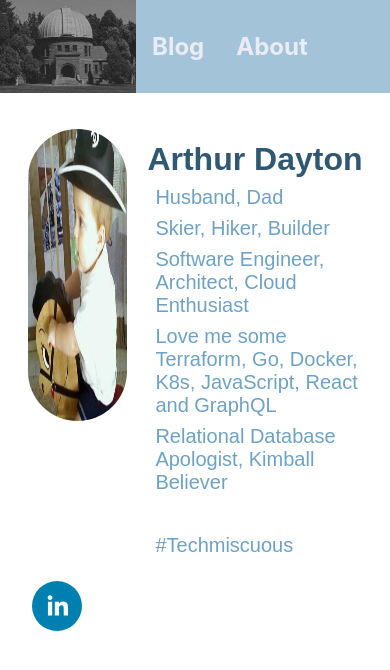
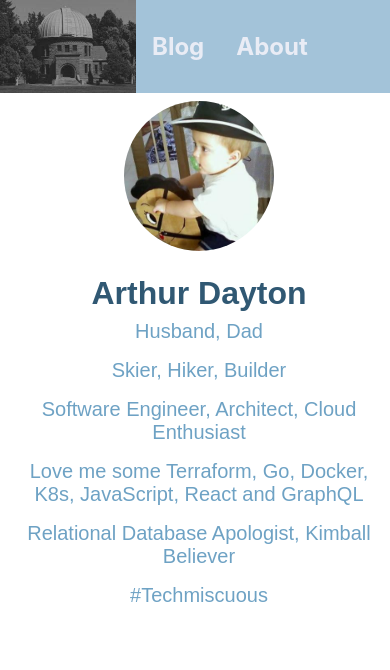
Before and after one commit to arthurdayton116/arthurdayton116.git.io, a React (Create React App) app: page /about in a window 390 px wide. Shown: the top 670 px of the page. Built offline with nearby package versions, Linux system fonts and the light colour scheme.

Commit message:
add mobile responsiveness styling

```diff
--- a/src/App.js
+++ b/src/App.js
@@ -16,7 +16,7 @@ function App() {
             <React.Fragment>
               <Router>
                       <NavigationBar />
-                      <Box pl={4}>
+                      <Box pl={[2,2,4]}>
                       <Switch>
                           <Route exact path="/" component={Blogs} />
                           <Route path="/about" component={About} />
--- a/src/components/About.js
+++ b/src/components/About.js
@@ -14,22 +14,42 @@ import {
 
  export const About = () => {
      const theme = useTheme()
+     const textSx={
+         pb: [3,3,2]
+     }
      const h4Sx={
          color: theme.h1.text,
          fontFamily: theme.fontFamily,
+         pb: [3,3,2],
+         ml: [0,0,2]
      }
      const h1Sx={
          color: theme.h4.text,
          fontFamily: theme.fontFamily,
-         fontSize: [5,6,7]
+         fontSize: [5,6,7],
+         pb: 2,
+         pt: 2,
      }
 
      return (
-         <Box>
-         <Flex mx={-2}>
-             <Image p={1} verticalAlign='middle' src={avatar} sx={{width: 300,height: 300,borderRadius: 9999}}/>
+         // <Box>
+         <Flex flexWrap='wrap' p={[0,1,2]}>
+             <Box sx={{width: ['1', '1/2', '1/2'],
+                 display: ['flex','',''],
+                 marginLeft: ['auto','auto','5%'],
+                 marginRight:['auto','auto','5%']
+             }}
+             >
+                 <Image p={[0,1,2]}
+                        verticalAlign='middle'
+                        src={avatar}
+                        sx={{ width: ['150px','300px'], height: ['150px','300px'] ,borderRadius: 9999}}
+                 />
+             </Box>
              <Box
                  sx={{
+                     textAlign: ['center','center','left'],
+                     width: [ '1', '1/2' , '1/2'],
                      color: theme.colors.primary,
                      fontSize: 20,      // theme.fontSizes[2]
                      margin: 3,        // theme.space[3]
@@ -38,19 +58,21 @@ import {
                      sx={h1Sx}>
                      Arthur Dayton
                  </Heading>
-                 <Box p={2} sx={h4Sx}>
-                     <Text pb={2}>Husband, Dad</Text>
-                     <Text pb={2}>Skier, Hiker, Builder</Text>
-                     <Text pb={2}>Software Engineer, Architect, Cloud Enthusiast</Text>
-                     <Text pb={2}>Love me some Terraform, Go, Docker, K8s, JavaScript, React and GraphQL</Text>
-                     <Text pb={2}>Relational Database Apologist, Kimball Believer</Text>
-                     <Text pt={4}>#Techmiscuous</Text>
+                 <Box  sx={h4Sx}>
+                     <Text sx={textSx}>Husband, Dad</Text>
+                     <Text sx={textSx}>Skier, Hiker, Builder</Text>
+                     <Text sx={textSx}>Software Engineer, Architect, Cloud Enthusiast</Text>
+                     <Text sx={textSx}>Love me some Terraform, Go, Docker, K8s, JavaScript, React and GraphQL</Text>
+                     <Text sx={textSx}>Relational Database Apologist, Kimball Believer</Text>
+                     <Text sx={textSx}>#Techmiscuous</Text>
                  </Box>
              </Box>
 
          </Flex>
-     <Box>
-         <SocialIcon url="https://www.linkedin.com/in/arthurdayton/" />
-     </Box>
-         </Box>
+
      )}
+
+{/*<Box>*/}
+{/*    <SocialIcon url="https://www.linkedin.com/in/arthurdayton/" />*/}
+{/*</Box>*/}
+// </Box>
--- a/src/components/NavigationBar.js
+++ b/src/components/NavigationBar.js
@@ -22,7 +22,7 @@ export const NavigationBar = (props) => {
     };
 
     return (
-        <Box pb={4}>
+        <Box pb={[2,2,4]}>
         <Flex
             bg={theme.navbar.background}
             alignItems='center'>
--- a/src/components/Post.js
+++ b/src/components/Post.js
@@ -21,17 +21,24 @@ export const Post = (props) => {
         fontFamily: theme.fontFamily,
     }
 
+    const codeBlockSx={
+        pt: [2,2,4],
+        pb: [2,2,4],
+        pl: [0,2,3],
+        fontSize: ['.75em','1.5em','1.5em'],
+    }
+
 
     const components = {
         pre: props => <div {...props} />,
-        code: props => <Box pt={4} pb={4} pl={4}><CustomCodeBlock {...props} /></Box>,
-        p: props => <Text ml={4} mt={2} mb={2} {...props} />,
-        h1: props => <Box pl={3} pt={2} pb={2} {...props}><Heading {...props} as={'h1'}/></Box>,
-        h4: props => <Box pl={3} pt={2} pb={2} {...props}><Heading sx={h4Sx} {...props} as={'h4'}/></Box>,
-        h5: props => <Box pl={3} pt={2} pb={2} {...props}><Heading {...props} as={'h5'}/></Box>,
+        code: props => <Box sx={codeBlockSx}><CustomCodeBlock {...props} /></Box>,
+        p: props => <Text ml={[0,2,4]} mt={2} mb={2} {...props} />,
+        h1: props => <Box pl={[0,2,3]} pt={2} pb={2} {...props}><Heading {...props} as={'h1'}/></Box>,
+        h4: props => <Box pl={[0,2,3]} pt={2} pb={2} {...props}><Heading sx={h4Sx} {...props} as={'h4'}/></Box>,
+        h5: props => <Box pl={[0,2,3]} pt={2} pb={2} {...props}><Heading {...props} as={'h5'}/></Box>,
         // li: props => ,
         ul: props => <ul { ...props} style={{listStyleType: 'square'}} >
-            <Box ml={4}><li ><span { ...props} style={{paddingLeft: '0em'}}></span></li></Box>
+            <Box ml={[0,2,4]}><li ><span { ...props} style={{paddingLeft: '0em'}}></span></li></Box>
         </ul>,
         ol: props => <ol { ...props} >
         </ol>
@@ -40,9 +47,9 @@ export const Post = (props) => {
     const linkSX = {
         color: theme.navbar.background,
         fontWeight: 'bold',
-        fontSize: '1.5em',
+        fontSize: ['1em','1em','1.5em'],
         textDecoration: 'none',
-        padding: 3,
+        p: [1,2,3],
         ':hover': {
             color: theme.navbar.hover,
             fontWeight: 900,
@@ -52,11 +59,11 @@ export const Post = (props) => {
   return (
     <div>
       <Link href="/blog/" sx={linkSX}>{'<'} Back</Link>
-        <Box p={4} fontFamily='arial'>
-            <Box pl={3} pt={2} pb={2} bg={theme.colors.pale}>
+        <Box p={[0,2,4]} fontFamily='arial'>
+            <Box pl={[0,2,4]} pt={[0,2,4]} pb={[0,2,4]} bg={theme.colors.pale}>
                 <Heading as={'h1'} sx={h1Sx}>{post.title}</Heading>
             </Box>
-            <Box pt={2} pl={4}>
+            <Box pt={2} pl={[0,2,4]}>
                 <Suspense fallback={<div>Loading...</div>}>
                     <Content components={components} post={post} images={Images}/>
                 </Suspense>
--- a/src/components/Theme.js
+++ b/src/components/Theme.js
@@ -7,6 +7,7 @@ const primarytexthover = '#ccd6eb'
 const primaryFontFamily = 'Arial, sans-serif'
 
 export default {
+    breakpoints: ['599px','900px','1200px'],
     fontSizes: [
         12, 14, 16, 24, 32, 48, 64
     ],
```
